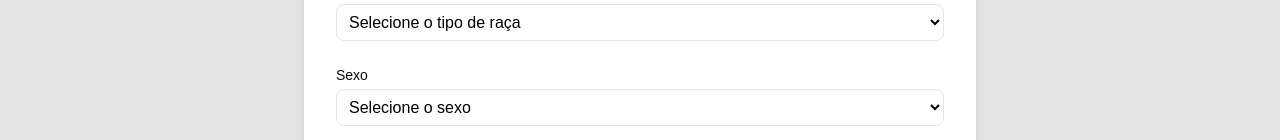
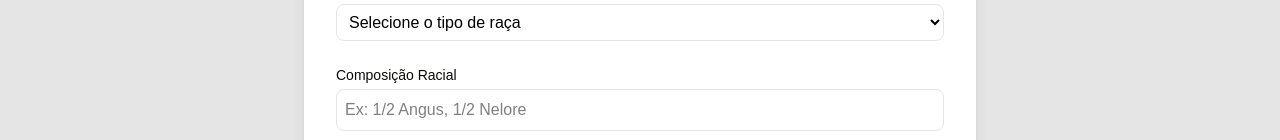
Before and after one commit to cowuai/cowuai-frontend, a Next.js app: page /auth/animal/cadastrar in a window 1280 px wide. Shown: the part 812-952 px from the top of the page. Built offline with nearby package versions, Linux system fonts and the light colour scheme; a web font is replaced by a local one.

Commit message:
PC-57 feat: adiciona Composição Racial ao formulário

```diff
--- a/src/app/auth/animal/cadastrar/page.tsx
+++ b/src/app/auth/animal/cadastrar/page.tsx
@@ -763,6 +763,24 @@ export default function CadastrarAnimalPage() {
               </select>
             </div>
 
+            {/* Composição Racial */}
+            <div>
+            <label
+                htmlFor="composicaoRacial"
+                className="block text-sm font-medium mb-1"
+            >
+                Composição Racial
+            </label>
+            <input
+                type="text"
+                id="composicaoRacial"
+                name="composicaoRacial"
+                value={formData.composicaoRacial}
+                onChange={handleChange}
+                className="w-full border rounded-md p-2 text-black dark:text-white"
+                placeholder="Ex: 1/2 Angus, 1/2 Nelore"
+            />
+            </div>
             {/* Sexo */}
             <div>
               <label htmlFor="sexo" className="block text-sm font-medium mb-1">
```
